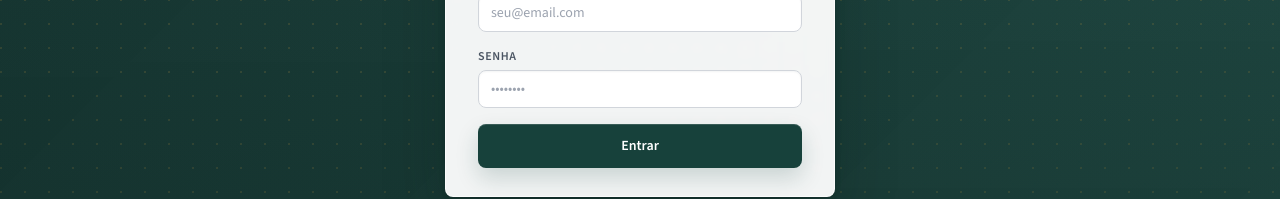
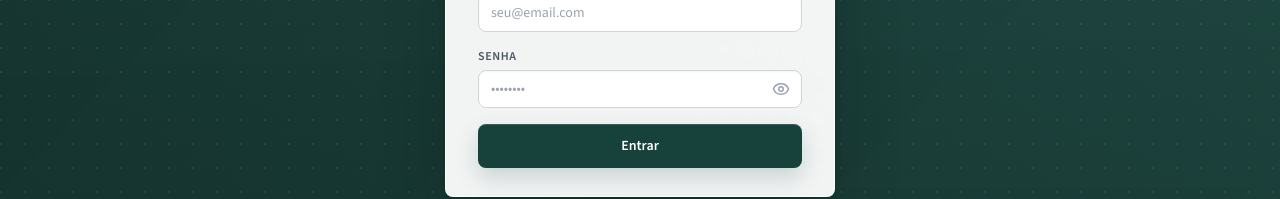
Before and after one commit to lukaswidmer18-dotcom/SISTEMA-CONTROLE-DE-PDV, a React (Vite) app in the folder frontend/: page /login in a window 1280 px wide. Shown: the part 433-632 px from the top of the page. Built offline with nearby package versions, Linux system fonts and the light colour scheme; no server answers.

Commit message:
feat: adiciona botão de mostrar/ocultar senha no login

```diff
--- a/frontend/src/pages/LoginPage.tsx
+++ b/frontend/src/pages/LoginPage.tsx
@@ -1,10 +1,12 @@
 import React, { useState } from 'react';
+import { Eye, EyeOff } from 'lucide-react';
 import { useAuth } from '../contexts/AuthContext';
 
 export default function LoginPage() {
   const { login } = useAuth();
   const [email, setEmail] = useState('');
   const [password, setPassword] = useState('');
+  const [showPassword, setShowPassword] = useState(false);
   const [error, setError] = useState('');
   const [loading, setLoading] = useState(false);
 
@@ -80,15 +82,26 @@
                 <label className="block text-xs font-semibold text-gray-600 uppercase tracking-wider mb-1.5">
                   Senha
                 </label>
+                <div className="relative">
                   <input
-                  type="password"
+                    type={showPassword ? 'text' : 'password'}
                     required
                     autoComplete="current-password"
                     value={password}
                     onChange={(e) => setPassword(e.target.value)}
-                  className="input-field"
+                    className="input-field pr-10"
                     placeholder="••••••••"
                   />
+                  <button
+                    type="button"
+                    onClick={() => setShowPassword((v) => !v)}
+                    className="absolute right-3 top-1/2 -translate-y-1/2 text-gray-400 hover:text-gray-600"
+                    tabIndex={-1}
+                    aria-label={showPassword ? 'Ocultar senha' : 'Mostrar senha'}
+                  >
+                    {showPassword ? <EyeOff size={18} /> : <Eye size={18} />}
+                  </button>
+                </div>
               </div>
 
               {error && (
```
Lines whose indentation alone changed are shown as unchanged.
